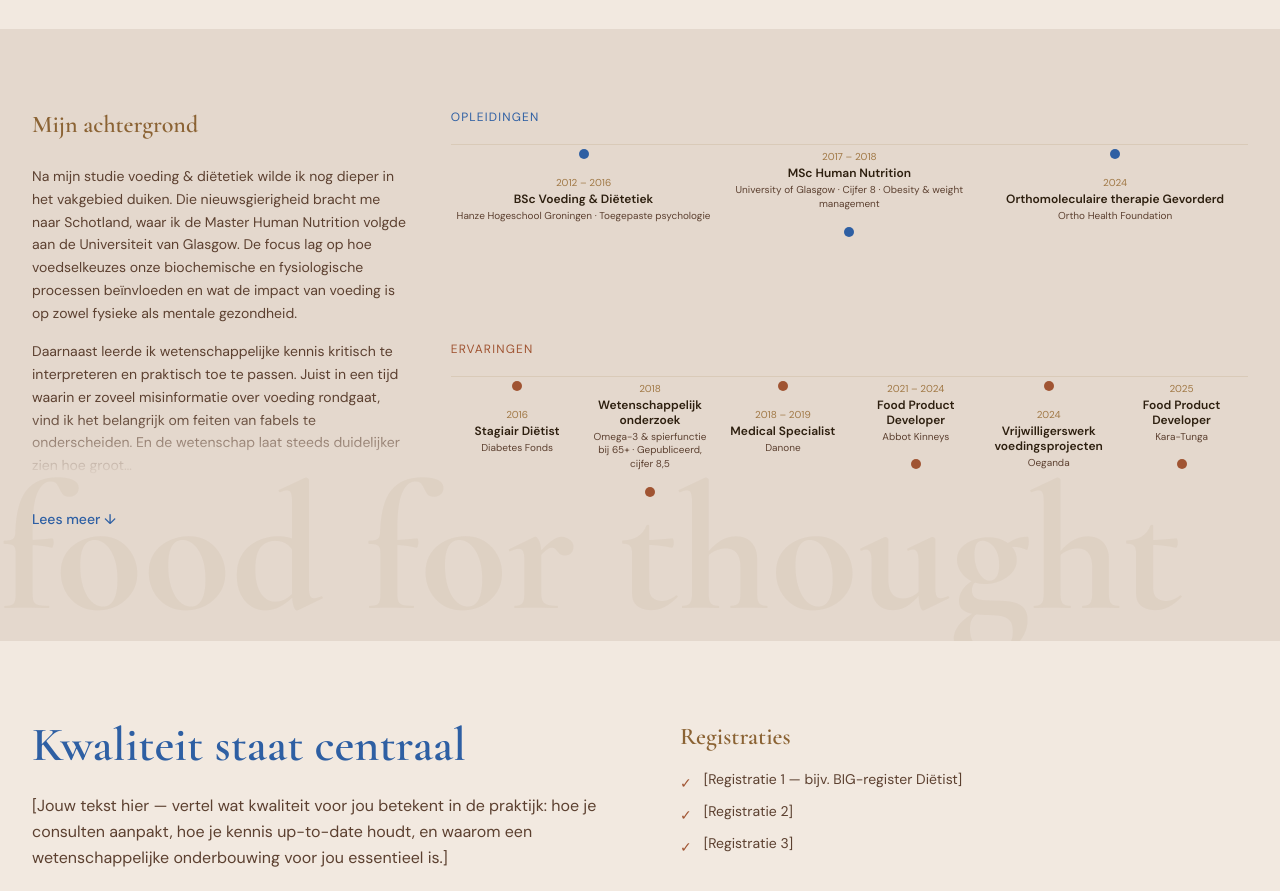
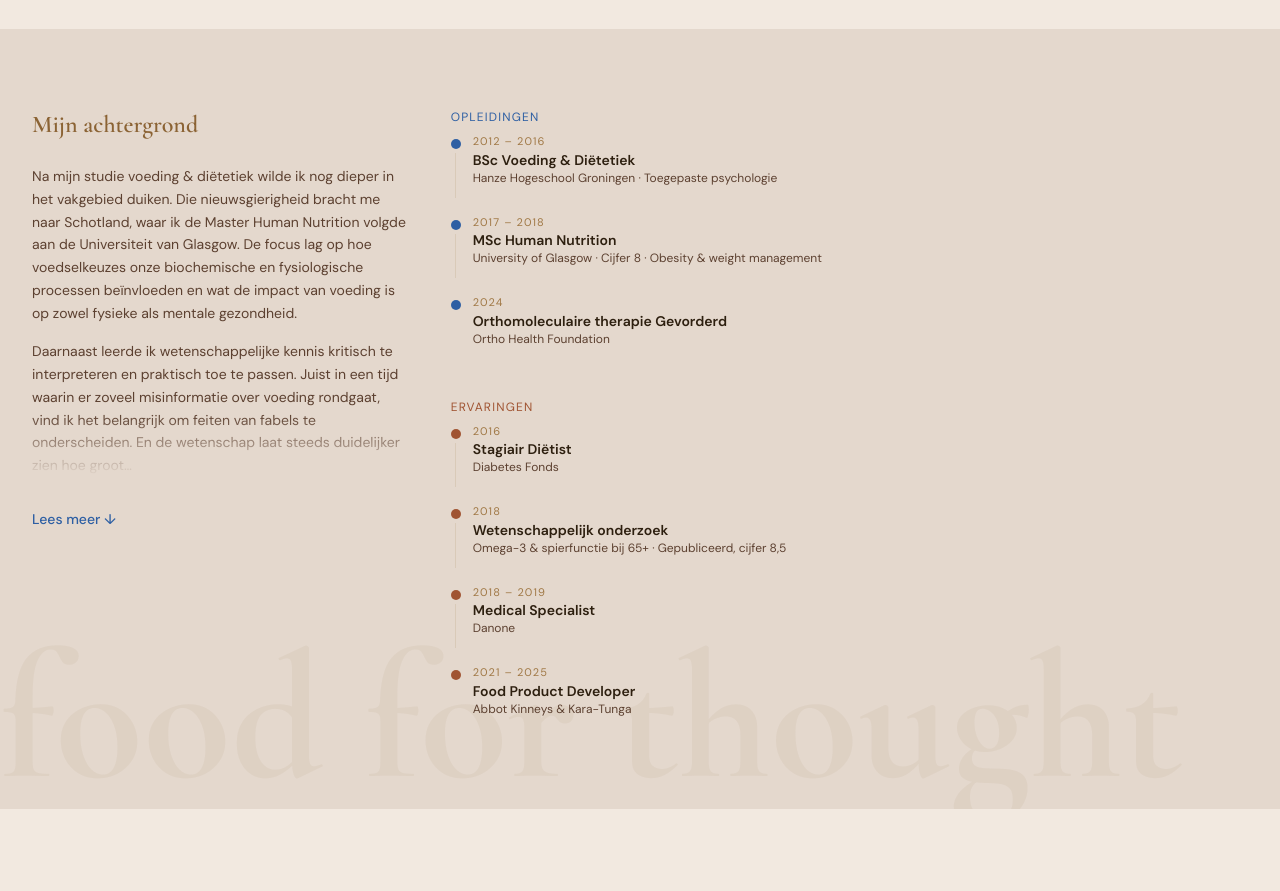
Before and after one commit to annafoods/annafoods, a Next.js app: page /over-mij in a window 1280 px wide. Shown: the part 840-1731 px from the top of the page. Built offline with nearby package versions, Linux system fonts and the light colour scheme.

Commit message:
Over mij: verticale tijdlijnen, Oeganda samengevoegd, FPD 2021-2025

```diff
--- a/app/over-mij/page.tsx
+++ b/app/over-mij/page.tsx
@@ -31,46 +31,21 @@ const ervaringen = [
   { jaar: '2016', titel: 'Stagiair Diëtist', sub: 'Diabetes Fonds' },
   { jaar: '2018', titel: 'Wetenschappelijk onderzoek', sub: 'Omega-3 & spierfunctie bij 65+ · Gepubliceerd, cijfer 8,5' },
   { jaar: '2018 – 2019', titel: 'Medical Specialist', sub: 'Danone' },
-  { jaar: '2021 – 2024', titel: 'Food Product Developer', sub: 'Abbot Kinneys' },
-  { jaar: '2024', titel: 'Vrijwilligerswerk voedingsprojecten', sub: 'Oeganda' },
-  { jaar: '2025', titel: 'Food Product Developer', sub: 'Kara-Tunga' },
+  { jaar: '2021 – 2025', titel: 'Food Product Developer', sub: 'Abbot Kinneys & Kara-Tunga' },
 ]
 
 type TijdlijnItem = { jaar: string; titel: string; sub: string }
 
-function HorizontaleTijdlijn({ items, kleur }: { items: TijdlijnItem[]; kleur: string }) {
+function VerticaleTijdlijn({ items, kleur }: { items: TijdlijnItem[]; kleur: string }) {
   return (
-    <>
-      {/* Desktop: horizontaal */}
-      <div className="hidden lg:block relative pt-4 pb-16">
-        <div className="absolute top-[11px] left-0 right-0 h-px bg-beige-deeper" />
-        <div className="flex justify-between relative">
-          {items.map((item, i) => (
-            <div
-              key={i}
-              className="flex flex-col items-center"
-              style={{ width: `${100 / items.length}%` }}
-            >
-              <div className={`w-2.5 h-2.5 rounded-full shrink-0 z-10 ${kleur}`} />
-              <div className={`px-1 text-center ${i % 2 === 0 ? 'mt-4' : 'order-first mb-4'}`}>
-                <p className="font-body text-[10px] text-brown-light whitespace-nowrap">{item.jaar}</p>
-                <p className="font-body text-xs font-semibold text-text-dark leading-tight mt-0.5">{item.titel}</p>
-                <p className="font-body text-[10px] text-text-medium leading-snug mt-0.5">{item.sub}</p>
-              </div>
-            </div>
-          ))}
-        </div>
-      </div>
-
-      {/* Mobiel: verticaal */}
-      <div className="lg:hidden space-y-4">
+    <div className="space-y-4">
       {items.map((item, i) => (
         <div key={i} className="flex gap-3">
           <div className="flex flex-col items-center">
-              <div className={`w-2.5 h-2.5 rounded-full shrink-0 mt-1 ${kleur}`} />
-              <div className="w-px flex-1 bg-beige-deeper mt-1" />
+            <div className={`w-2.5 h-2.5 rounded-full shrink-0 mt-1.5 ${kleur}`} />
+            {i < items.length - 1 && <div className="w-px flex-1 bg-beige-deeper mt-1" />}
           </div>
-            <div className="pb-4">
+          <div className="pb-3">
             <p className="font-body text-[11px] text-brown-light uppercase tracking-widest">{item.jaar}</p>
             <p className="font-body text-sm font-semibold text-text-dark">{item.titel}</p>
             <p className="font-body text-xs text-text-medium">{item.sub}</p>
@@ -78,7 +53,6 @@ function HorizontaleTijdlijn({ items, kleur }: { items: TijdlijnItem[]; kleur: s
         </div>
       ))}
     </div>
-    </>
   )
 }
 
@@ -153,13 +127,13 @@ export default function OverMijPage() {
                 <p className="font-body text-xs uppercase tracking-widest text-blue-accent mb-2">
                   Opleidingen
                 </p>
-                <HorizontaleTijdlijn items={opleidingen} kleur="bg-blue-accent" />
+                <VerticaleTijdlijn items={opleidingen} kleur="bg-blue-accent" />
               </div>
               <div>
                 <p className="font-body text-xs uppercase tracking-widest text-terracotta mb-2">
                   Ervaringen
                 </p>
-                <HorizontaleTijdlijn items={ervaringen} kleur="bg-terracotta" />
+                <VerticaleTijdlijn items={ervaringen} kleur="bg-terracotta" />
               </div>
             </div>
           </div>
```
Lines whose indentation alone changed are shown as unchanged.
